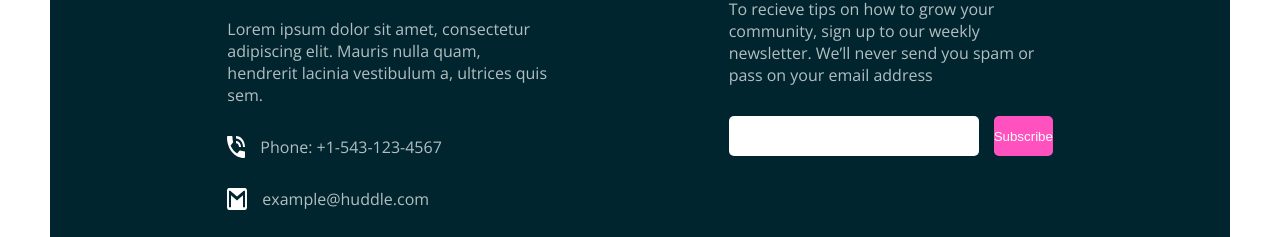
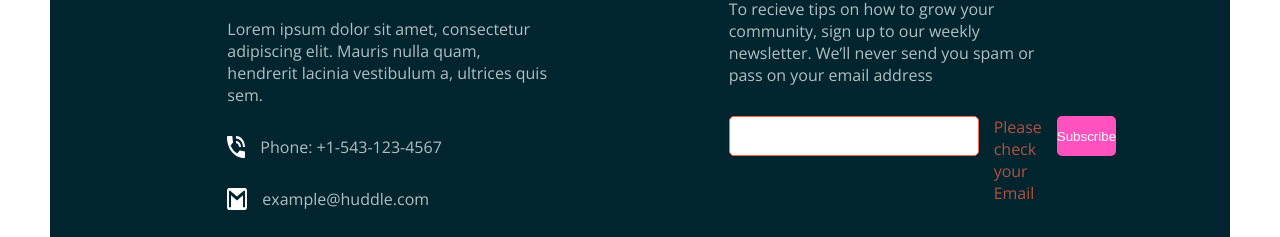
Before and after one commit to omarfarids/huddle-landing-page-with-curved-sections-master, a plain HTML site: page index.html in a window 1280 px wide. Both pictures are taken after a click on the button "Subscribe". Shown: the part 3702-3939 px from the top of the page. Drawn offline with nearby package versions, Linux system fonts and the light colour scheme; a web font is replaced by a local one.

Commit message:
JavaScript addition

```diff
--- a/index.html
+++ b/index.html
@@ -103,7 +103,8 @@
         <form action="#">
           <input type="email">
         </form>
-        <button>Subscribe</button>
+        <span><!--validation text--></span>
+        <button id="btn">Subscribe</button>
       </div>
     </div>
 
@@ -112,5 +113,6 @@
       Challenge by <a href="https://www.frontendmentor.io?ref=challenge" target="_blank">Frontend Mentor</a>.
       Coded by <a href="https://github.com/omarfarids">Omar Farid</a>.
     </p>
+    <script src="main.js"></script>
 </body>
 </html>
--- /dev/null
+++ b/main.js
@@ -0,0 +1,17 @@
+let emailLetters = /[a-zA-Z0-9]@/;
+let emailForm = document.querySelector("input[type='email']");
+let btn = document.getElementById("btn");
+
+let msg = document.createElement("p");
+msg.innerHTML = "Please check your Email";
+msg.style.color = "tomato";
+
+btn.addEventListener("click", function () {
+    if (!emailLetters.test(emailForm.value)) {
+        emailForm.style.cssText = "border:1px solid tomato";
+        emailForm.parentNode.nextElementSibling.appendChild(msg);
+    } else {
+        msg.innerHTML = "";
+        emailForm.style.cssText = "border:1px solid black"
+    }
+})
```
